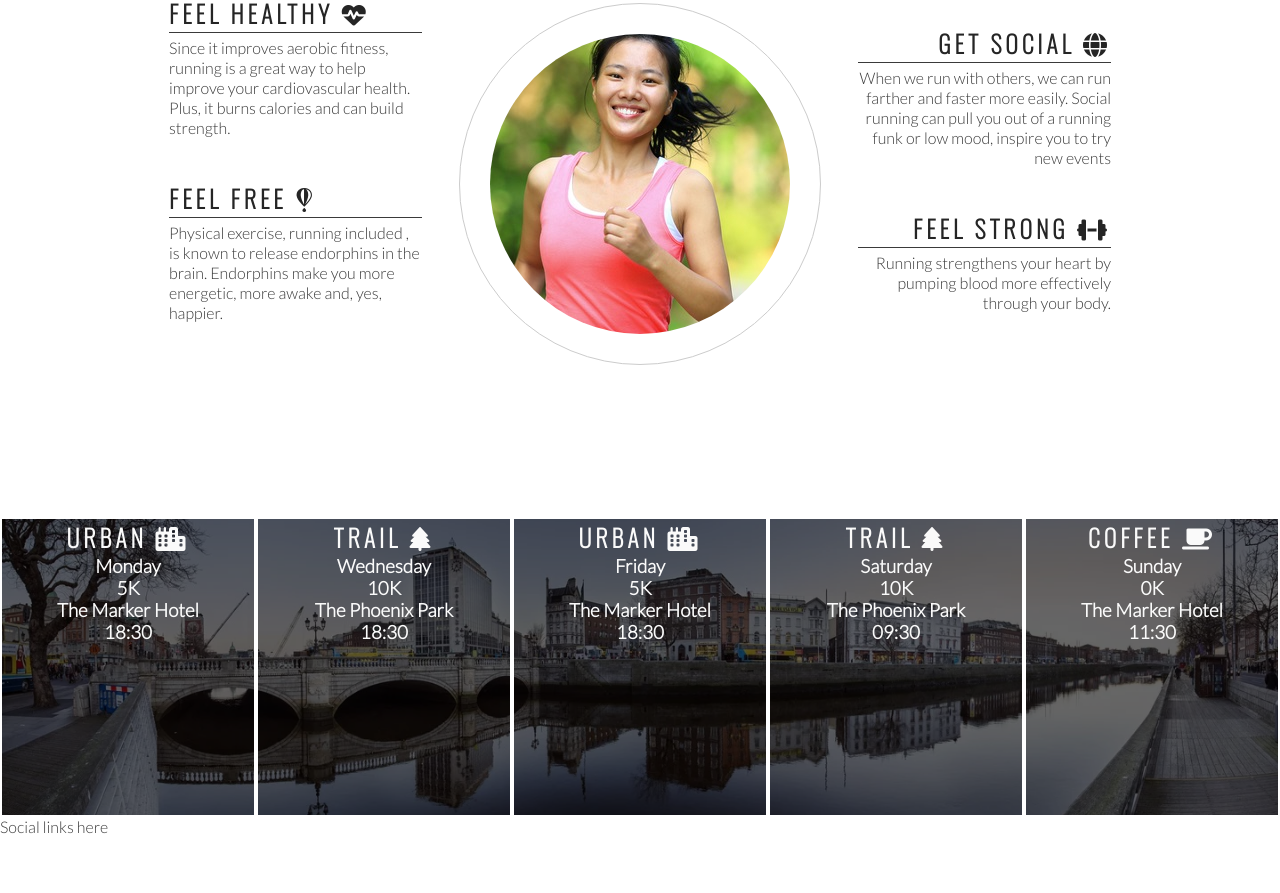
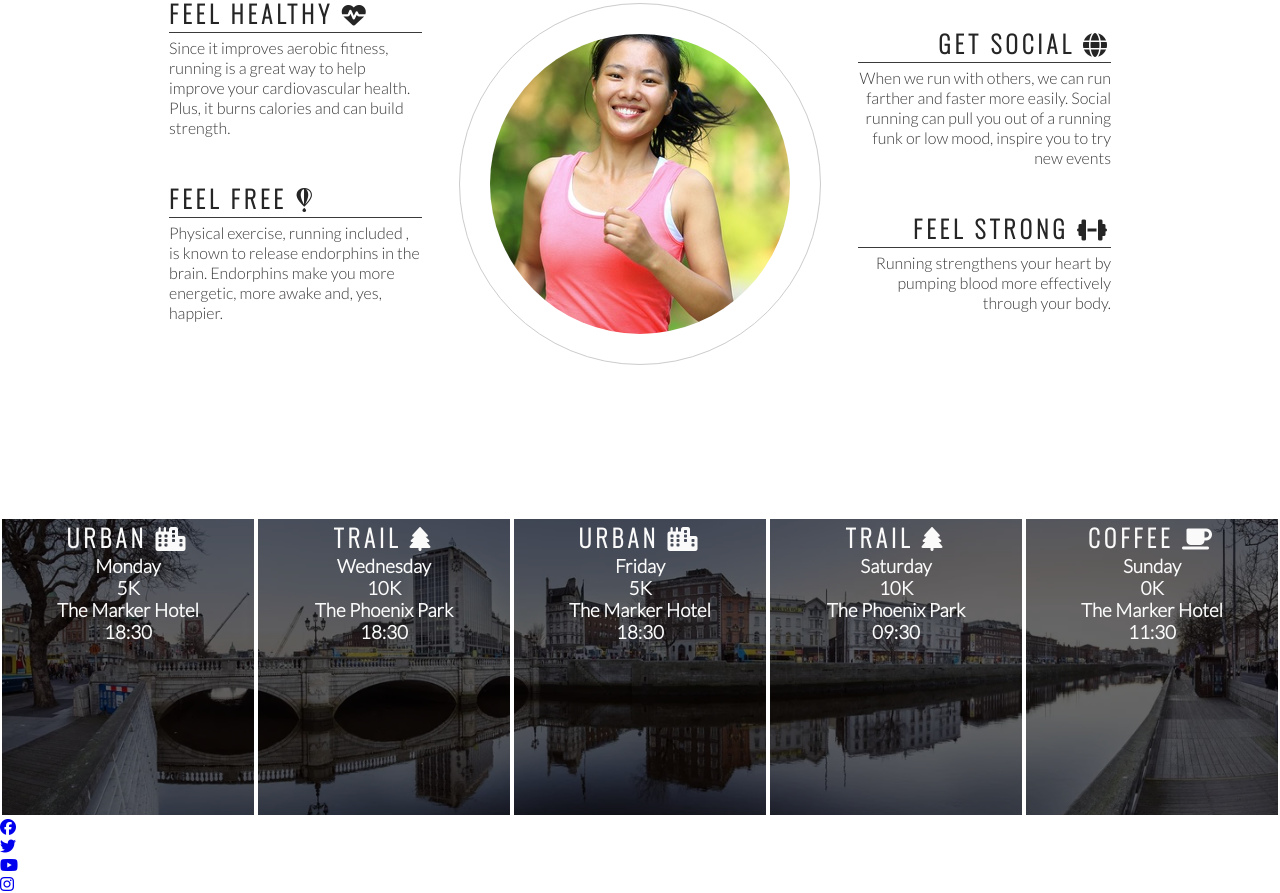
Before and after one commit to sarahob96/love-running, a plain HTML site: page index.html in a window 1280 px wide. Shown: the part 778-1671 px from the top of the page. Before the commit the page ends 1614 px from the top, so only its background shows below. Drawn offline with nearby package versions, Linux system fonts and the light colour scheme.

Commit message:
Add social media icons to footer

```diff
--- a/index.html
+++ b/index.html
@@ -132,7 +132,25 @@
     </section>
 
     <footer>
-        Social links here
+       <ul>
+           <li>
+               <a href="http://facebook.com" target="_blank" rel="noopener" aria-label="Visit our facebook page (opens in a new tab)">
+            <i class="fab fa-facebook"></i> </a>
+               </li>
+             <li>
+                    <a href="http://twitter.com" target="_blank" rel="noopener" aria-label="Visit our twitter page (opens in a new tab)">
+                        <i class="fab fa-twitter"></i> </a>
+                    </li>
+            <li>
+                  <a href="http://youtube.com" target="_blank" rel="noopener" aria-label="Visit our youtube page (opens in a new tab)">
+                    <i class="fab fa-youtube"></i> </a>
+                  </li>
+                 <li>
+                    <a href="http://instagram.com" target="_blank" rel="noopener" aria-label="Visit our facebook page (opens in a new tab)">
+                        <i class="fab fa-instagram"></i> </a>
+                    </li>
+
+       </ul>
     </footer>
 
     <!-- font awesome script -->
```
